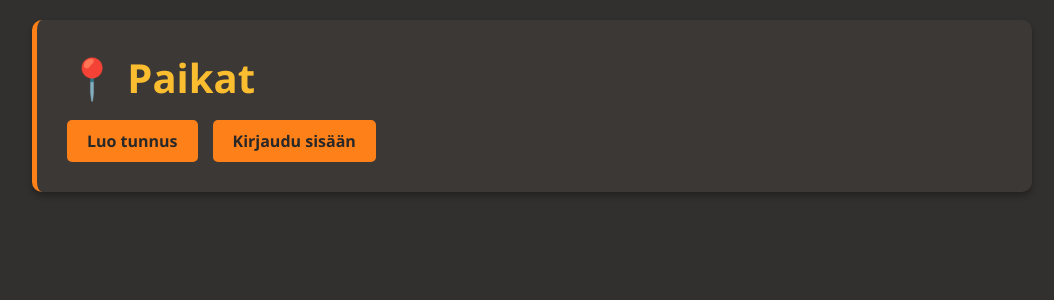
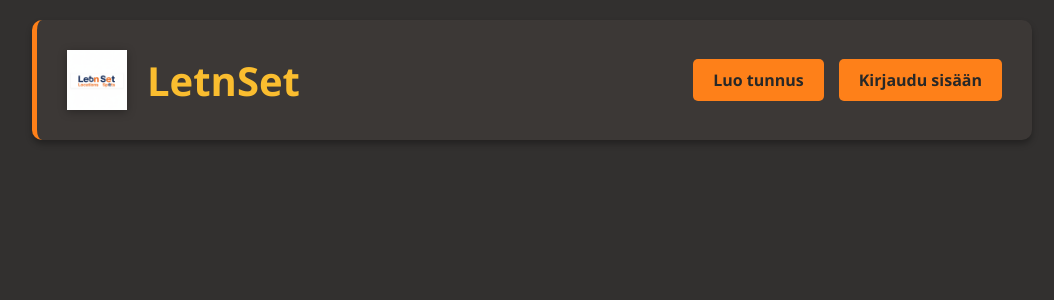
Before and after one commit to EmelHatab/letnset, a Flask app: page / in a window 1280 px wide. Shown: the top 300 px of the page, without its empty margins (108-1162 px from the left). Run offline with Flask 3, Linux system fonts and the light colour scheme; data that the repository does not hold is empty.

Commit message:
added logo

```diff
--- a/app.py
+++ b/app.py
@@ -51,6 +51,7 @@ def edit_message(location_id):
 
     if request.method == "POST":
         description = request.form["description"]
+        name = request.form["name"]
         image_data = None
 
         if "image" in request.files:
@@ -58,7 +59,7 @@ def edit_message(location_id):
             if image_file.filename != "":
                 image_data = image_file.read()
 
-        marketplace.update_location(location["id"], description, image_data)
+        marketplace.update_location(location["id"], name, description, image_data)
         return redirect("/location/" + str(location["id"]))
 
 @app.route("/remove/<int:location_id>", methods=["GET", "POST"])
--- a/marketplace.py
+++ b/marketplace.py
@@ -37,13 +37,13 @@ def add_message(content, user_id, thread_id):
              (?, datetime('now'), ?, ?)"""
     db.execute(sql, [content, user_id, thread_id])
 
-def update_location(location_id, description, image_data=None):
+def update_location(location_id, name, description, image_data=None):
     if image_data:
-        sql = "UPDATE Locations SET description = ?, image = ? WHERE id = ?"
-        db.execute(sql, [description, image_data, location_id])
+        sql = "UPDATE Locations SET name = ?, description = ?, image = ? WHERE id = ?"
+        db.execute(sql, [name, description, image_data, location_id])
     else:
-        sql = "UPDATE Locations SET description = ? WHERE id = ?"
-        db.execute(sql, [description, location_id])
+        sql = "UPDATE Locations SET name = ?, description = ? WHERE id = ?"
+        db.execute(sql, [name, description, location_id])
 
 def remove_location(location_id):
     sql = "DELETE FROM locations WHERE id = ?"
--- a/static/style.css
+++ b/static/style.css
@@ -24,11 +24,29 @@ header {
   box-shadow: 0 4px 6px rgba(0, 0, 0, 0.3);
   margin-bottom: 30px;
   border-left: 5px solid #fe8019;
+  display: flex;
+  align-items: center;
+  justify-content: space-between;
+  gap: 30px;
+}
+
+.header-left {
+  display: flex;
+  align-items: center;
+  gap: 20px;
+  flex: 1;
+}
+
+.logo {
+  width: 60px;
+  height: 60px;
+  object-fit: contain;
+  filter: drop-shadow(0 2px 4px rgba(0, 0, 0, 0.3));
 }
 
 h1 {
   color: #fabd2f;
-  margin-bottom: 15px;
+  margin: 0;
   font-size: 2.5em;
 }
 
--- a/templates/index.html
+++ b/templates/index.html
@@ -2,7 +2,7 @@
 <html>
 
 <head>
-  <title>Paikat</title>
+  <title>LetnSet</title>
   <meta charset="UTF-8">
   <meta name="viewport" content="width=device-width, initial-scale=1.0">
   <link rel="stylesheet" href="{{ url_for('static', filename='style.css') }}">
@@ -11,7 +11,10 @@
 <body>
   <div class="container">
     <header>
-      <h1>📍 Paikat</h1>
+      <div class="header-left">
+        <img src="{{ url_for('static', filename='logo.png') }}" alt="LetnSet Logo" class="logo" />
+        <h1>LetnSet</h1>
+      </div>
       <div class="nav">
         <a href="/register">Luo tunnus</a>
         {% if session.user_id %}
--- a/templates/location.html
+++ b/templates/location.html
@@ -68,7 +68,10 @@
 <body>
   <div class="container">
     <header>
-      <h1>{{ location.name }}</h1>
+      <div class="header-left">
+        <img src="{{ url_for('static', filename='logo.png') }}" alt="LetnSet Logo" class="logo" />
+        <h1>{{ location.name }}</h1>
+      </div>
       <a href="/" class="back-link">← Takaisin</a>
     </header>
 
```
Also changed, not shown: templates/edit.html (+8 -2 lines), static/logo.png (added), static/logo.svg (added), static/logo_full.png (added).
